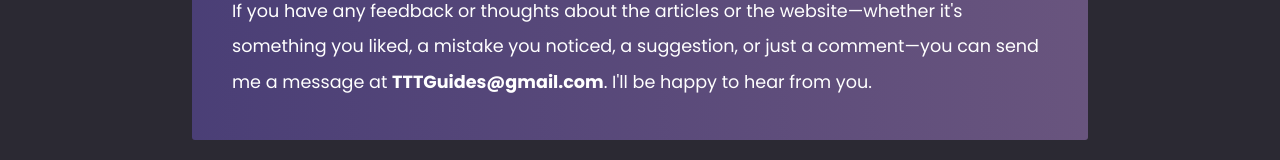
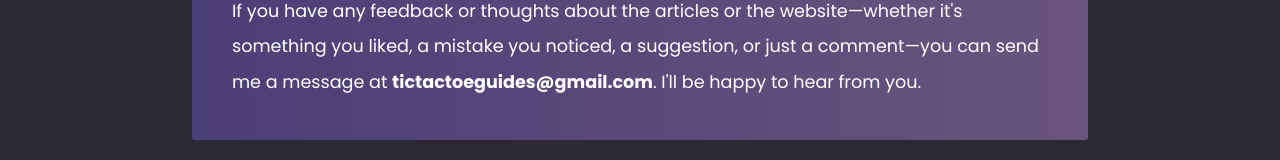
Before and after one commit to Joaquin-E-Serraiti/tictactoe-guides-blog, a plain HTML site: page contact.html in a window 1280 px wide. Shown: the part 523-683 px from the top of the page. Drawn offline with Linux system fonts and the light colour scheme.

Commit message:
Update contact.html

```diff
--- a/contact.html
+++ b/contact.html
@@ -49,7 +49,7 @@
             If you have any feedback or thoughts about the articles or the
             website—whether it's something you liked, a mistake you noticed, a
             suggestion, or just a comment—you can send me a message at
-            <b>TTTGuides@gmail.com</b>. I'll be happy to hear from you.
+            <b>tictactoeguides@gmail.com</b>. I'll be happy to hear from you.
           </p>
         </div>
         <p id="lastText">
```
